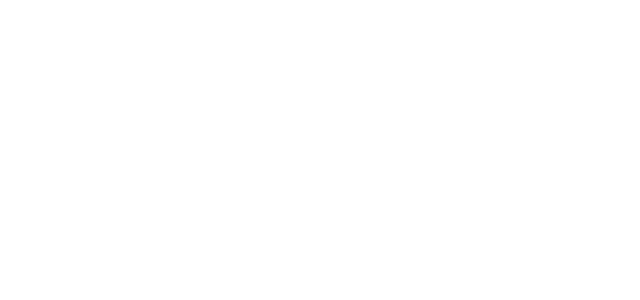
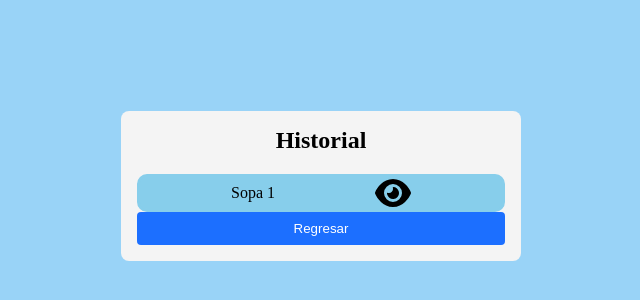
Before and after one commit to MoralesMortales/letters_soup, a Vue app: page /history in a window 1280 px wide. Before the commit this address had no page. Shown: the part 214-514 px from the top of the page, without its empty margins (319-959 px from the left). Built offline with nearby package versions, Linux system fonts and the light colour scheme; what quasar would draw is missing.

Commit message:
Agregado componente de historial y su direccion de enlace

```diff
--- a/router.js
+++ b/router.js
@@ -3,10 +3,12 @@
 import Login from './src/components/Login.vue'
 import Register from './src/components/Register.vue'
 import Home from './src/components/MainWindow.vue'
+import Historial from './src/components/Historial.vue'
 
 const routes = [
   { path: '/login', name: 'Login', component: Login },
   { path: '/register', name: 'Register', component: Register },
+  { path: '/history', name: 'History', component: Historial },
   { path: '/', name: 'Home', component: Home }
 ]
 
--- /dev/null
+++ b/src/components/Historial.vue
@@ -0,0 +1,89 @@
+<template>
+    <div class="page-container">
+        <div class="login-container">
+        <h2>Historial</h2>
+        <form>
+            <div class="elementoHistorial">
+                <p>Sopa 1</p>
+                <font-awesome-icon :icon="['fas', 'eye']" size="2xl"/>
+            </div>
+            <button type="submit" @click="comprobe">Regresar</button>
+        </form>
+        </div>
+    </div>
+  </template>
+
+<script setup>
+
+</script>
+
+<style scoped>
+
+  .page-container {
+    background-color: #99d3f7; /* Color de fondo para toda la página */
+    height: 100vh;
+    display: flex;
+    justify-content: center;
+    align-items: center;
+  }
+
+  .login-container {
+    width: 50%;
+    max-width: 400px;
+    margin: auto;
+    padding: 1em;
+    background: #f4f4f4;
+    border-radius: 8px;
+  }
+
+  h2 {
+    text-align: center;
+    margin-bottom: 20px;
+  }
+
+  .input-group {
+    margin-top: 1em;
+    margin-bottom: 2em;
+  }
+
+  label {
+    display: block;
+    margin-bottom: 0.5em;
+  }
+
+  input {
+    width: 100%;
+    padding: 0.5em;
+    box-sizing: border-box;
+  }
+
+  button {
+    width: 100%;
+    padding: 0.7em;
+    background: rgb(28, 111, 255);
+    color: white;
+    border: none;
+    border-radius: 4px;
+    cursor: pointer;
+  }
+
+  button:hover {
+    background: blue;
+  }
+
+  .elementoHistorial {
+    display: flex;
+    justify-items: center;
+    justify-content: center;
+    align-content: center;
+    align-items: center;
+    border: solid skyblue;
+    border-radius: 10px;
+    background-color: skyblue;
+  }
+
+  p {
+    padding-right: 100px;
+  }
+
+  </style>
--- a/src/components/MainWindow.vue
+++ b/src/components/MainWindow.vue
@@ -16,8 +16,7 @@
           <div v-if="user_exist">
             <li>
               <div class="links">
-                <a href="#">Ver Historial</a>
-
+                <router-link to="/History">Ver historial</router-link>
               </div>
             </li>
             <li>
--- a/src/main.ts
+++ b/src/main.ts
@@ -5,7 +5,7 @@
 
 import { library } from '@fortawesome/fontawesome-svg-core';
 import { FontAwesomeIcon } from '@fortawesome/vue-fontawesome';
-import { faBars } from '@fortawesome/free-solid-svg-icons'; // Importa el ícono
+import { faBars, faEye } from '@fortawesome/free-solid-svg-icons'; // Importa el ícono
 
 import { Quasar } from 'quasar';
 import quasarLang from 'quasar/lang/en-US'; // Cambia a tu idioma preferido
@@ -14,7 +14,7 @@
 import 'quasar/dist/quasar.css';
 import type { routerKey } from 'vue-router';
 
-library.add(faBars);
+library.add(faBars, faEye);
 
 const app = createApp(App);
 app.use(router);
```
